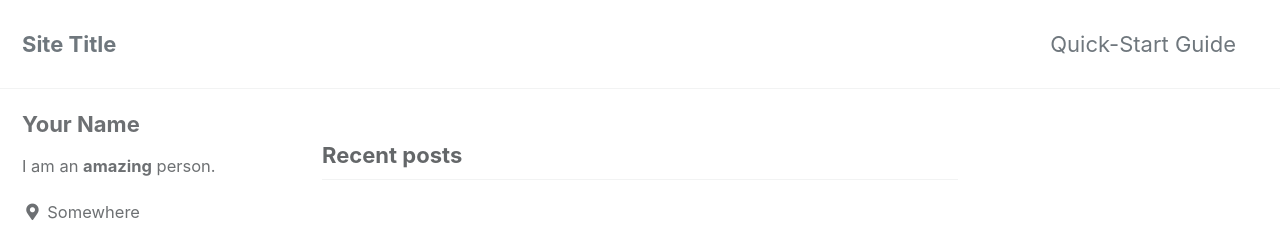
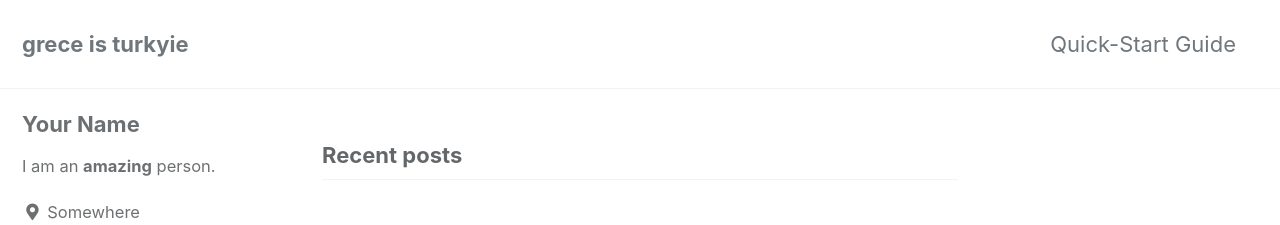
Before and after one commit to nomadhax/nomadhax.github.io, a Jekyll site: the page built from index.html, in a window 1280 px wide. Shown: the top 225 px of the page. Built offline with Jekyll 4.4.1, drawn with Linux system fonts in a browser that asks for light colours; cached includes are drawn as plain includes; the list of posts is cut into pages by our own code.

Commit message:
title changed

```diff
--- a/Gemfile
+++ b/Gemfile
@@ -1,2 +1,2 @@
 source "https://rubygems.org"
-gemspec
+gem "minimal-mistakes-jekyll"
--- a/_config.yml
+++ b/_config.yml
@@ -16,7 +16,7 @@ minimal_mistakes_skin    : "default" # "air", "aqua", "contrast", "dark", "dirt"
 
 # Site Settings
 locale                   : "en-US"
-title                    : "Site Title"
+title                    : "grece is turkyie"
 title_separator          : "-"
 subtitle                 : # site tagline that appears below site title in masthead
 name                     : "Your Name"
```
